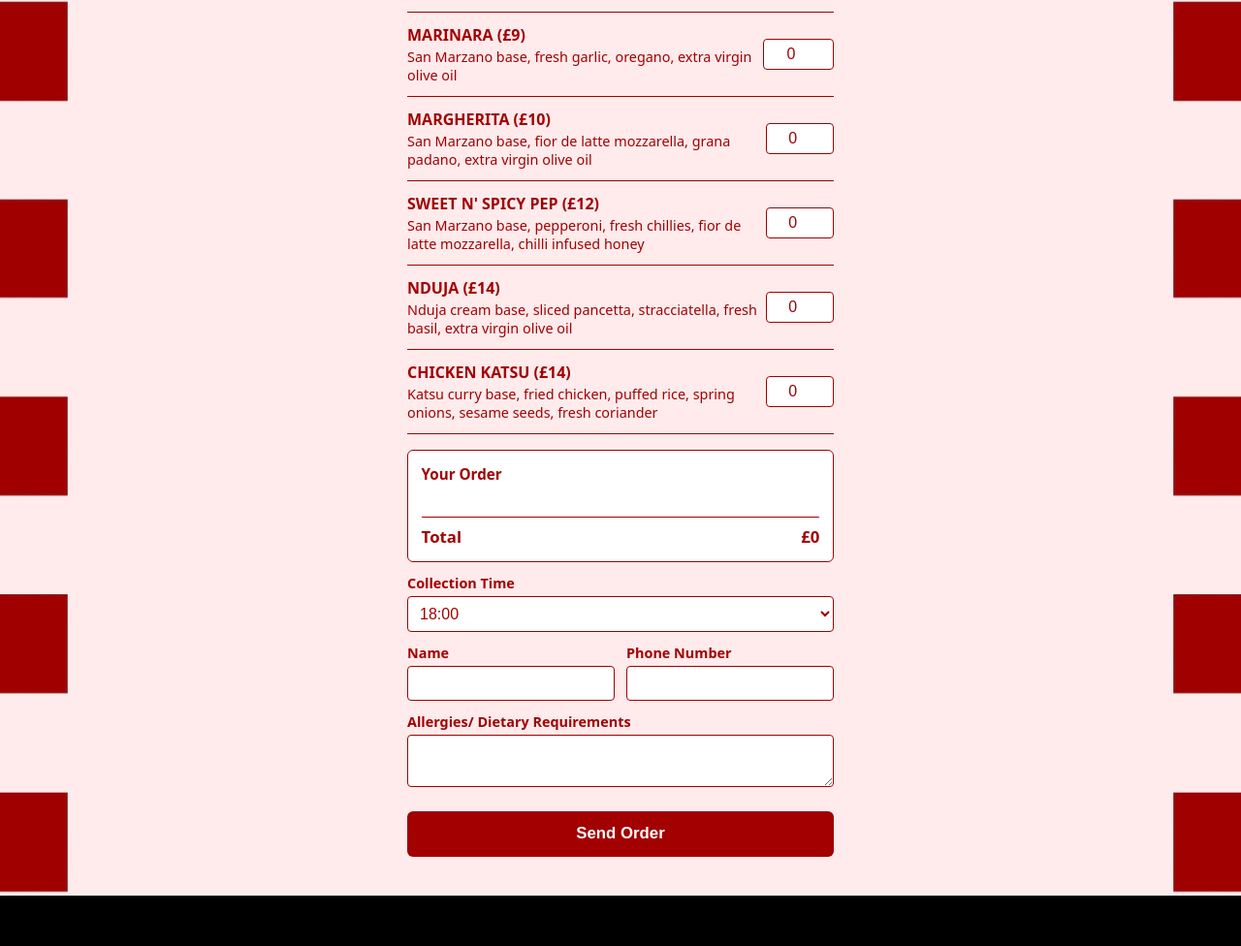
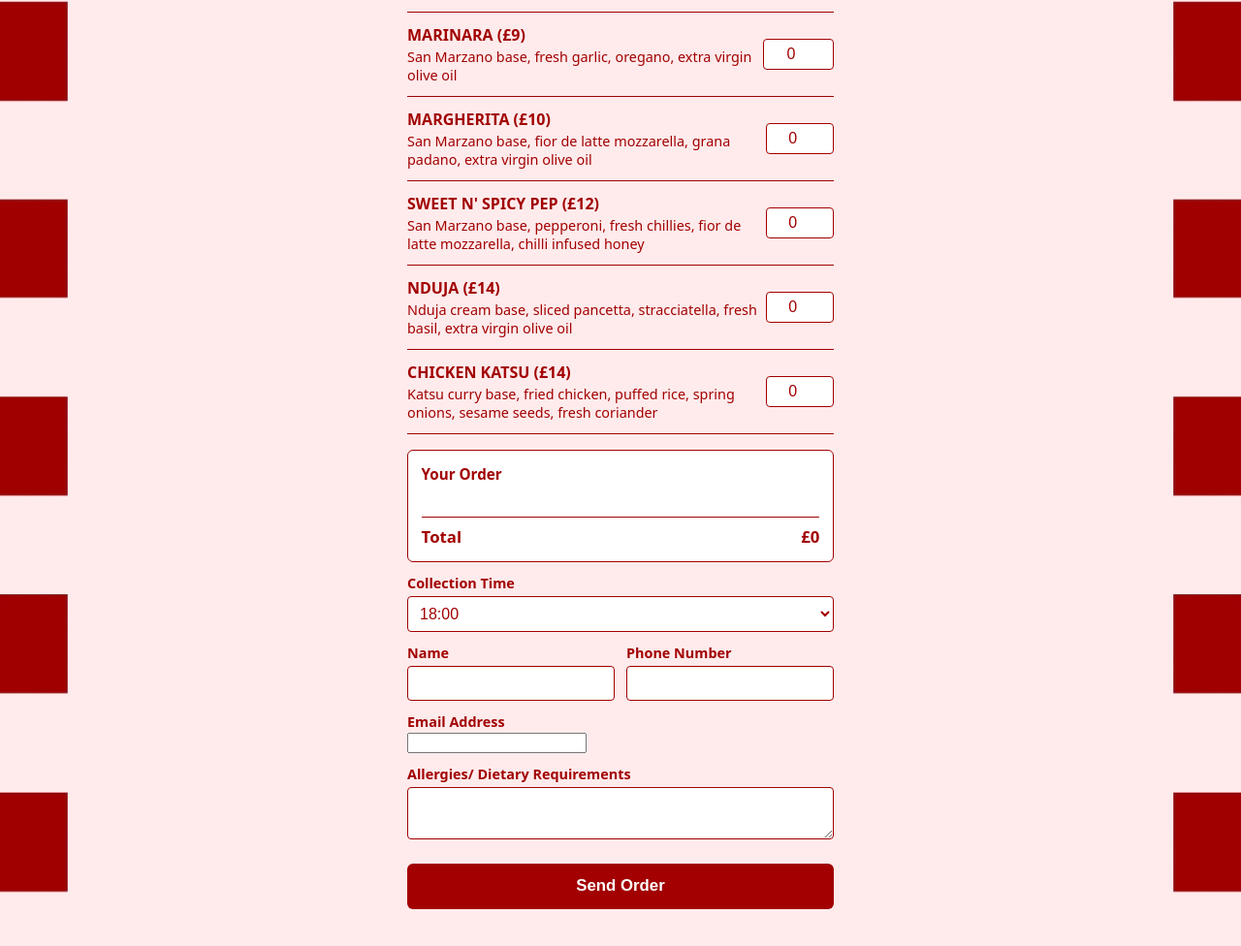
Before and after one commit to concretelobster/fusion-pizza, a plain HTML site: page index.html in a window 1280 px wide. Shown: the part 407-1383 px from the top of the page at 97% size. Before the commit the page ends 1331 px from the top, so only its background shows below. Drawn offline with Linux system fonts and the light colour scheme.

Commit message:
Customer email field

```diff
--- a/index.html
+++ b/index.html
@@ -284,14 +284,20 @@
 
   <div>
     <label class="field-label" for="custName">Name</label>
-          <input id="custName" name="customer_name" type="text"
- required>
+    <input id="custName" name="customer_name" type="text" required>
   </div>
 
   <div>
     <label class="field-label" for="custPhone">Phone Number</label>
-          <input id="custPhone" name="customer_phone" type="tel"  required>
+    <input id="custPhone" name="customer_phone" type="tel" required>
   </div>
+
+</div>
+
+  <label class="field-label" for="custEmail">Email Address</label>
+  <input id="custEmail" name="customer_email" type="email" required>
+</div>
+
 
       </div>
 
```
Lines whose indentation alone changed are shown as unchanged.
